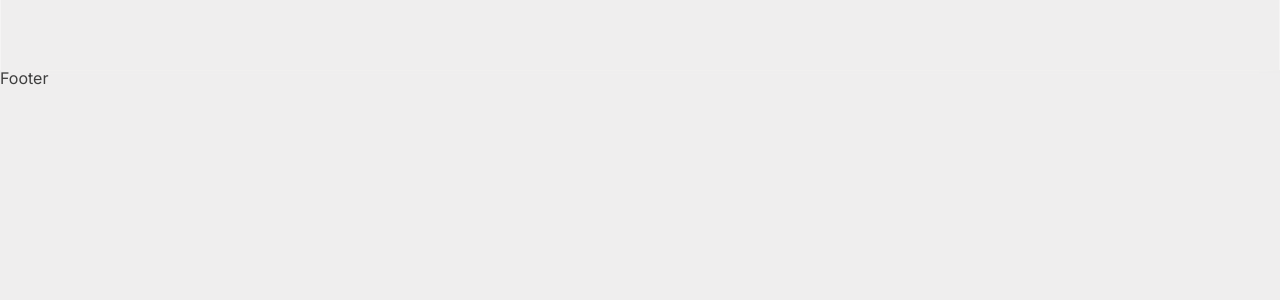
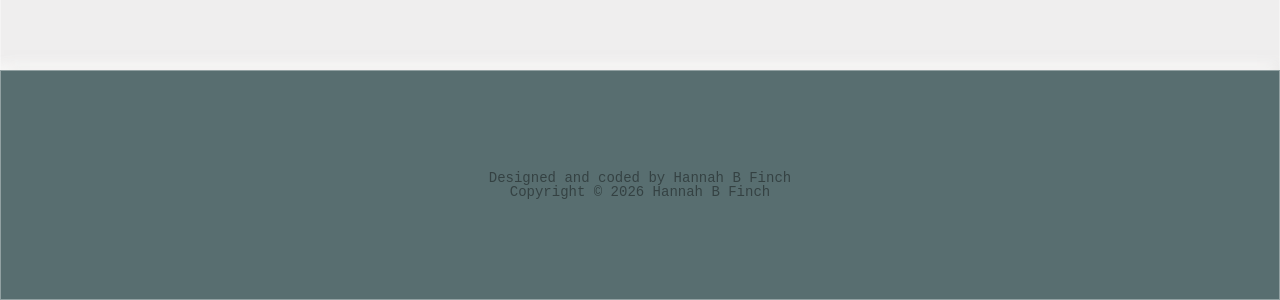
Before and after one commit to hannah-finch/design-portfolio, a React (Vite) app in the folder design-portfolio/: page / in a window 1280 px wide. Shown: the part 2668-2968 px from the top of the page. Before the commit the page ends 2756 px from the top, so only its background shows below. Built offline with nearby package versions, Linux system fonts and the light colour scheme.

Commit message:
simple footer

```diff
--- a/design-portfolio/src/components/Footer.jsx
+++ b/design-portfolio/src/components/Footer.jsx
@@ -1,10 +1,18 @@
 function Footer() {
   return (
-
     <footer>
-      Footer
-      </footer>
-  )
-};
+      <section
+        className="shadow-box"
+        style={{ backgroundColor: "var(--green-dark)", gap: "10px" }}
+      >
+        <h3 style={{ color: "black", opacity: ".4", textAlign: "center" }}>
+          Designed and coded by Hannah B Finch
+          <br />
+          Copyright © 2026 Hannah B Finch
+        </h3>
+      </section>
+    </footer>
+  );
+}
 
 export default Footer;
```
